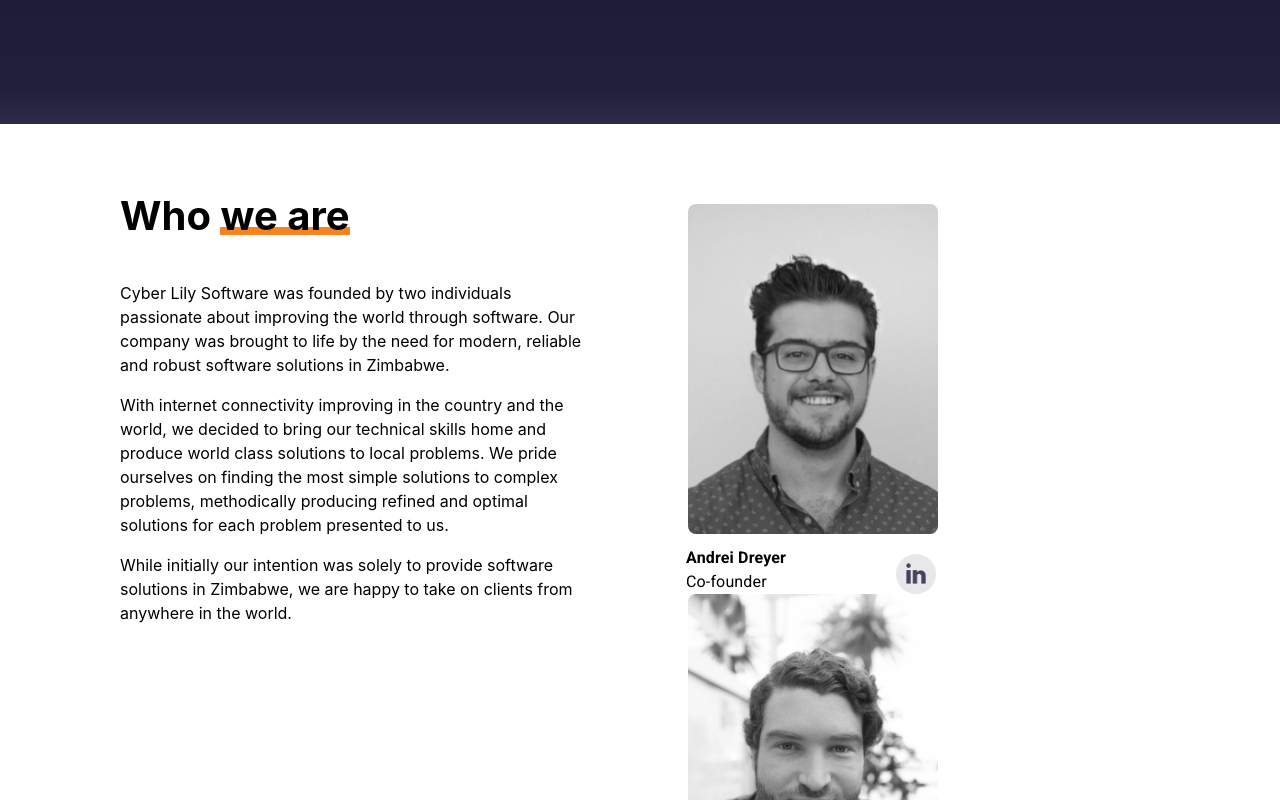
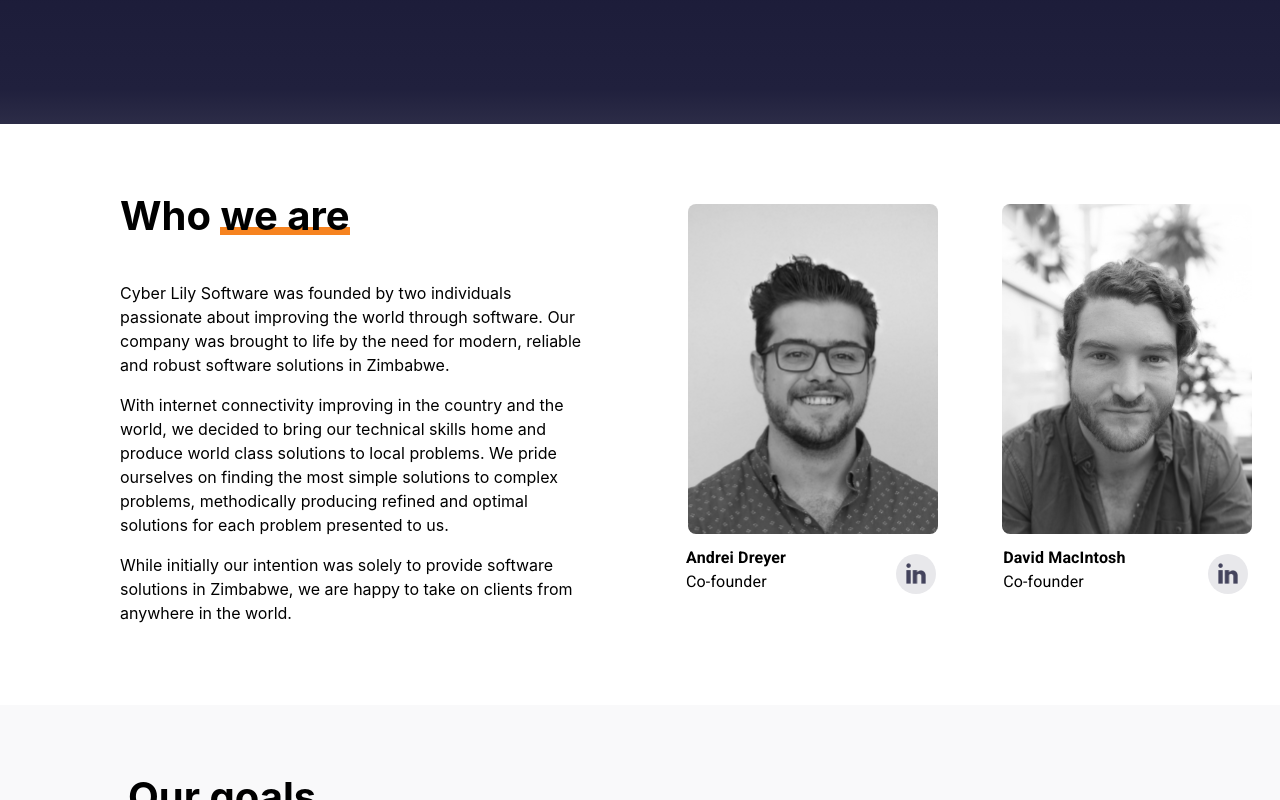
Before and after one commit to AndreiDreyer/CyberLilyDeploy, a Next.js app: page /about in a window 1280 px wide. Shown: the part 480-1280 px from the top of the page. Built offline with nearby package versions, Linux system fonts and the light colour scheme.

Commit message:
Added if statement to fix the desktop view

```diff
--- a/components/WhoWeAreAbout.js
+++ b/components/WhoWeAreAbout.js
@@ -203,7 +203,49 @@ export default function WhoWeAreAbout() {
   const classes = useStyles();
   const theme = useTheme();
 
+  const mobileBreakpoint = useMediaQuery(theme.breakpoints.down(1025));
+
+  if (!mobileBreakpoint) {
     return (
+      <div className={classes.root}>
+        <div className={classes.innerCard}>
+          <div className={classes.text}>
+            <h2 className={classes.topTitle}>
+              Who <span className={classes.line1}>we are</span>
+            </h2>
+            <p className={classes.topText}>
+              Cyber Lily Software was founded by two individuals passionate about improving the world through software. Our company was brought to life
+              by the need for modern, reliable and robust software solutions in Zimbabwe.
+            </p>
+            <p className={classes.topText}>
+              With internet connectivity improving in the country and the world, we decided to bring our technical skills home and produce world class
+              solutions to local problems. We pride ourselves on finding the most simple solutions to complex problems, methodically producing refined
+              and optimal solutions for each problem presented to us.
+            </p>
+            <p className={classes.topText}>
+              While initially our intention was solely to provide software solutions in Zimbabwe, we are happy to take on clients from anywhere in the
+              world.
+            </p>
+          </div>
+          <div className={classes.bothImages}>
+            <img className={classes.image} src={"./andrei-3 1.svg"} />
+            <img className={classes.image} src={"./macky 1.svg"} />
+            <Typography className={classes.imageLabel1}>Andrei Dreyer</Typography>
+            <Typography className={classes.imageLabel_12}>Co-founder</Typography>
+            <a target="_blank" href="https://www.linkedin.com/in/andrei-dreyer-85017479/">
+              <Avatar className={classes.avatar1} src="./coolicon@3x.png" />
+            </a>
+            <Typography className={classes.imageLabel2}>David MacIntosh</Typography>
+            <Typography className={classes.imageLabel_22}>Co-founder</Typography>
+            <a target="_blank" href="https://www.linkedin.com/in/david-macintosh-53872b191/">
+              <Avatar className={classes.avatar2} src="./coolicon@3x.png" />
+            </a>
+          </div>
+        </div>
+      </div>
+    );
+  } else {
+    return(
       <div className={classes.root}>
         <div className={classes.innerCard}>
           <div className={classes.text}>
@@ -242,3 +284,4 @@ export default function WhoWeAreAbout() {
       </div>
     );
   }
+}
```
Lines whose indentation alone changed are shown as unchanged.
